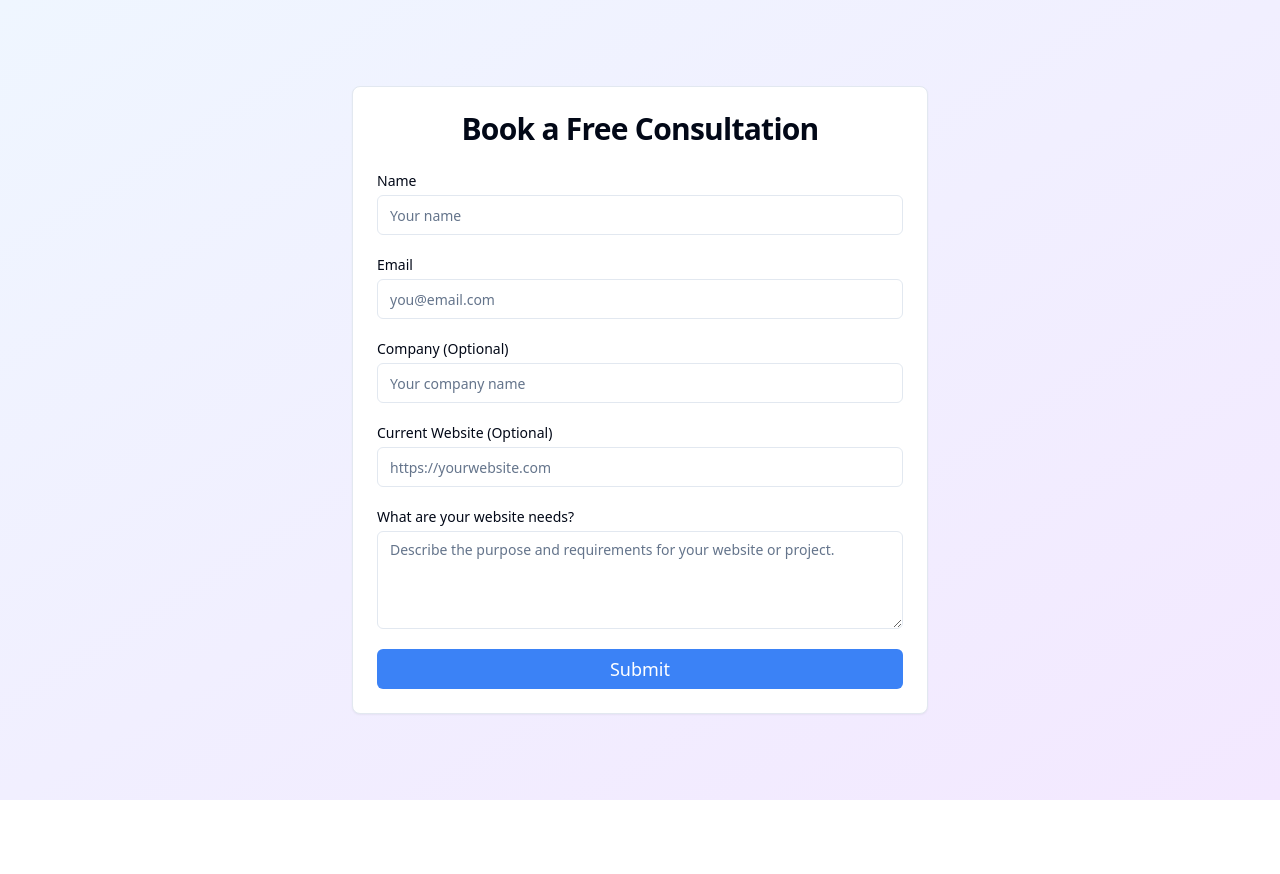
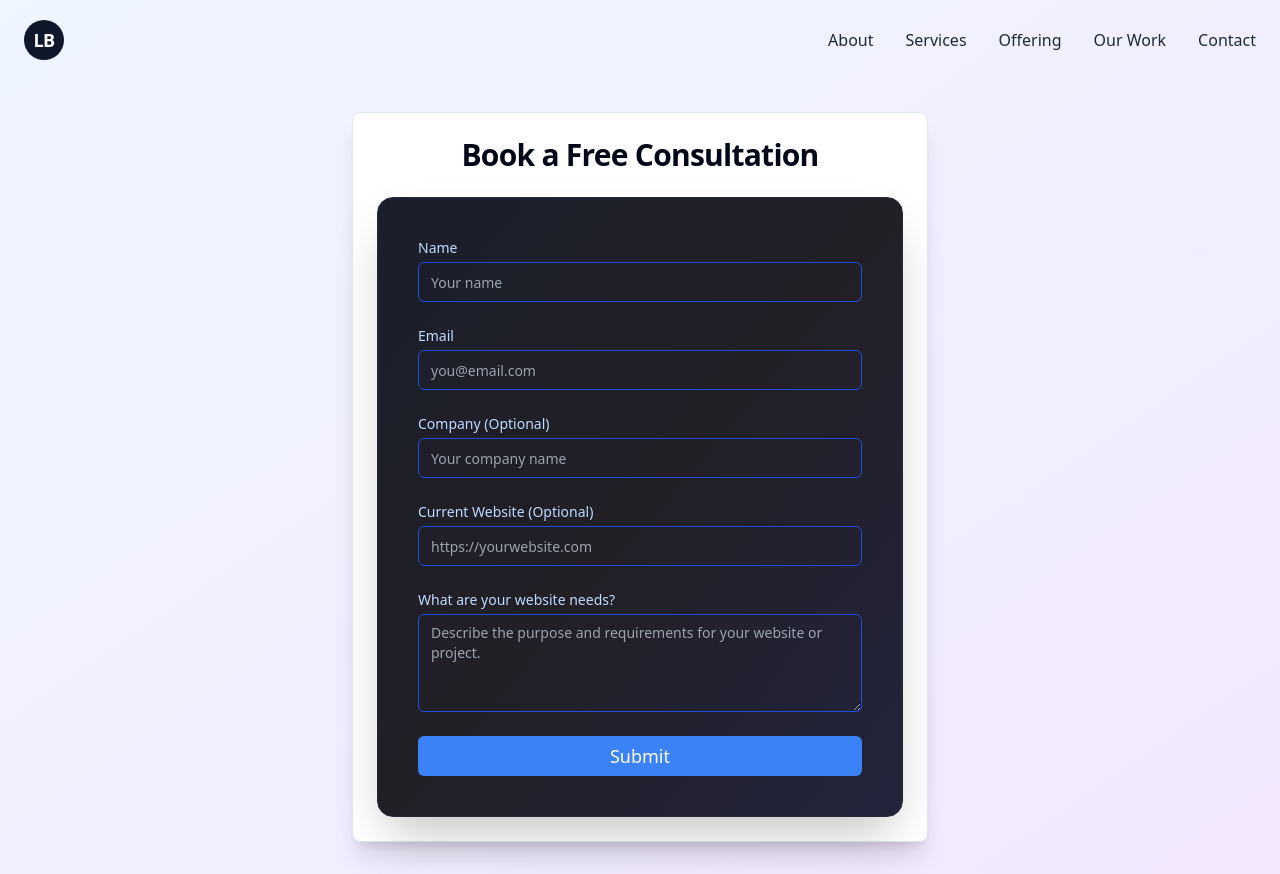
Before and after one commit to worktest47/cybernetix-lab, a React (Vite) app: page /consultation in a window 1280 px wide. Before the commit the page ends 800 px from the top, so only its background shows below. Built offline with nearby package versions, Linux system fonts and the light colour scheme.

Commit message:
Add background to input fields
Add a background to the input fields and keep the navbar.

```diff
--- a/src/pages/Consultation.tsx
+++ b/src/pages/Consultation.tsx
@@ -1,10 +1,14 @@
 
 import React, { useState } from "react";
+import Navbar from "@/components/Navbar";
 import { Input } from "@/components/ui/input";
 import { Textarea } from "@/components/ui/textarea";
 import { Button } from "@/components/ui/button";
 import { Card, CardContent, CardHeader, CardTitle } from "@/components/ui/card";
 import { useNavigate } from "react-router-dom";
+
+const codingBg =
+  "bg-gradient-to-br from-[#1a1f2c] via-[#221f26] to-[#23243d]"; // dark purple/charcoal gradient
 
 const Consultation: React.FC = () => {
   const navigate = useNavigate();
@@ -24,7 +28,6 @@ const Consultation: React.FC = () => {
   const handleSubmit = (e: React.FormEvent) => {
     e.preventDefault();
     setSubmitted(true);
-    // Simulate success; in production, integrate with backend
     setTimeout(() => {
       setSubmitted(false);
       navigate("/");
@@ -32,15 +35,20 @@ const Consultation: React.FC = () => {
   };
 
   return (
-    <div className="min-h-screen flex items-center justify-center bg-gradient-to-br from-blue-50 to-purple-100 px-4 py-8">
-      <Card className="w-full max-w-xl">
+    <div className="min-h-screen bg-gradient-to-br from-blue-50 to-purple-100 px-0 py-0 relative">
+      <Navbar />
+      <div className="flex items-center justify-center min-h-screen pt-28 px-4 pb-8">
+        <Card className="w-full max-w-xl shadow-xl">
           <CardHeader>
             <CardTitle className="text-2xl md:text-3xl text-center">Book a Free Consultation</CardTitle>
           </CardHeader>
           <CardContent>
-          <form onSubmit={handleSubmit} className="space-y-5">
+            <div
+              className={`rounded-2xl ${codingBg} p-6 md:p-10 border border-[#27293b] shadow-2xl`}
+            >
+              <form onSubmit={handleSubmit} className="space-y-6">
                 <div>
-              <label className="block text-sm font-medium mb-1" htmlFor="name">
+                  <label className="block text-sm font-medium mb-1 text-blue-200" htmlFor="name">
                     Name
                   </label>
                   <Input
@@ -50,11 +58,12 @@ const Consultation: React.FC = () => {
                     placeholder="Your name"
                     value={form.name}
                     onChange={handleChange}
+                    className="bg-transparent text-white placeholder:text-gray-400 border-blue-700 focus:border-blue-500"
                     required
                   />
                 </div>
                 <div>
-              <label className="block text-sm font-medium mb-1" htmlFor="email">
+                  <label className="block text-sm font-medium mb-1 text-blue-200" htmlFor="email">
                     Email
                   </label>
                   <Input
@@ -64,11 +73,12 @@ const Consultation: React.FC = () => {
                     placeholder="you@email.com"
                     value={form.email}
                     onChange={handleChange}
+                    className="bg-transparent text-white placeholder:text-gray-400 border-blue-700 focus:border-blue-500"
                     required
                   />
                 </div>
                 <div>
-              <label className="block text-sm font-medium mb-1" htmlFor="company">
+                  <label className="block text-sm font-medium mb-1 text-blue-200" htmlFor="company">
                     Company (Optional)
                   </label>
                   <Input
@@ -78,10 +88,11 @@ const Consultation: React.FC = () => {
                     placeholder="Your company name"
                     value={form.company}
                     onChange={handleChange}
+                    className="bg-transparent text-white placeholder:text-gray-400 border-blue-700 focus:border-blue-500"
                   />
                 </div>
                 <div>
-              <label className="block text-sm font-medium mb-1" htmlFor="website">
+                  <label className="block text-sm font-medium mb-1 text-blue-200" htmlFor="website">
                     Current Website (Optional)
                   </label>
                   <Input
@@ -91,10 +102,11 @@ const Consultation: React.FC = () => {
                     placeholder="https://yourwebsite.com"
                     value={form.website}
                     onChange={handleChange}
+                    className="bg-transparent text-white placeholder:text-gray-400 border-blue-700 focus:border-blue-500"
                   />
                 </div>
                 <div>
-              <label className="block text-sm font-medium mb-1" htmlFor="needs">
+                  <label className="block text-sm font-medium mb-1 text-blue-200" htmlFor="needs">
                     What are your website needs?
                   </label>
                   <Textarea
@@ -104,6 +116,7 @@ const Consultation: React.FC = () => {
                     value={form.needs}
                     onChange={handleChange}
                     rows={4}
+                    className="bg-transparent text-white placeholder:text-gray-400 border-blue-700 focus:border-blue-500"
                     required
                   />
                 </div>
@@ -116,12 +129,14 @@ const Consultation: React.FC = () => {
                 </Button>
               </form>
               {submitted && (
-            <div className="mt-4 text-center text-blue-500">
+                <div className="mt-4 text-center text-blue-400 animate-fade-in">
                   Thank you! Your message has been received. We will contact you soon.
                 </div>
               )}
+            </div>
           </CardContent>
         </Card>
+      </div>
     </div>
   );
 };
```
Lines whose indentation alone changed are shown as unchanged.
